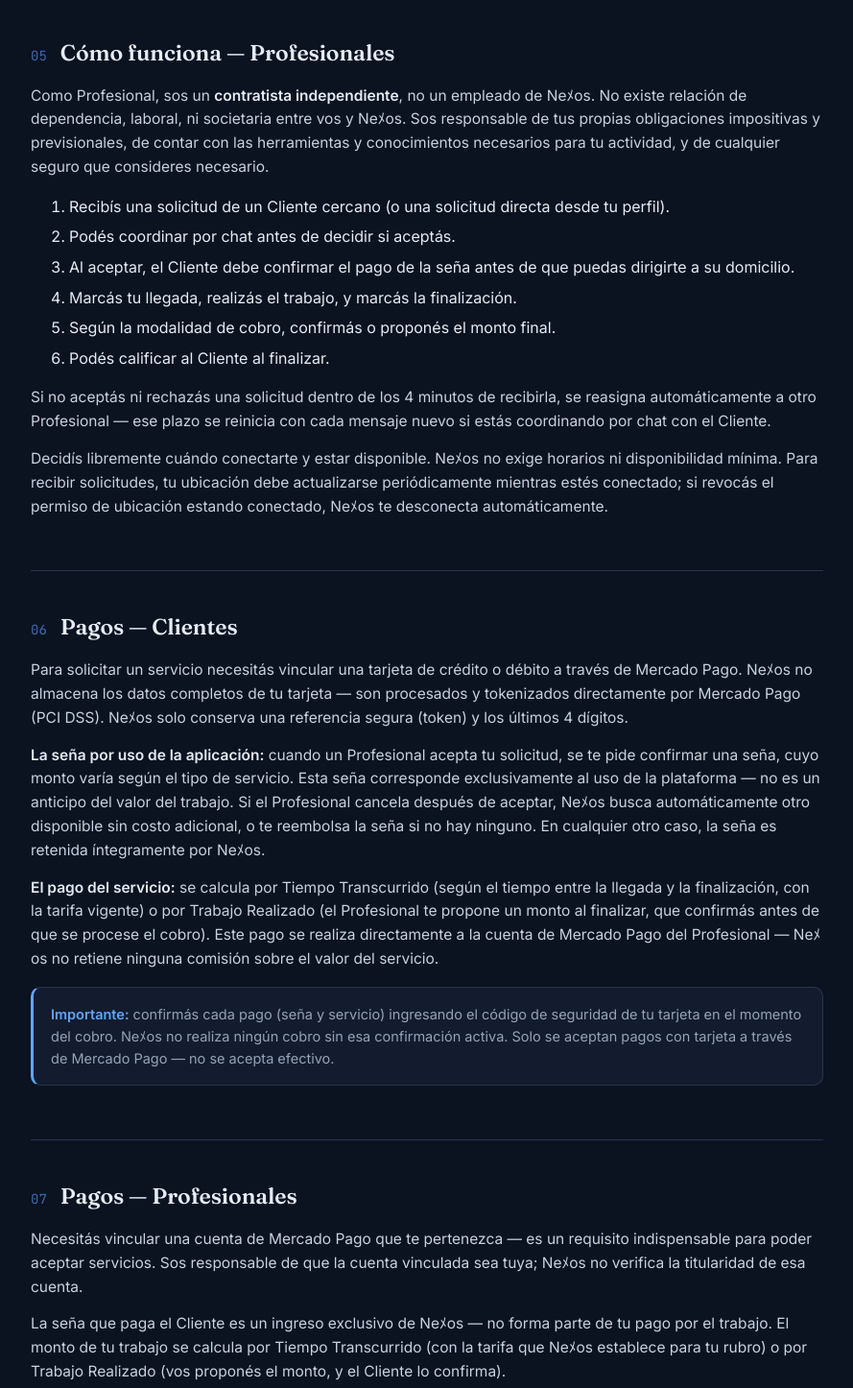
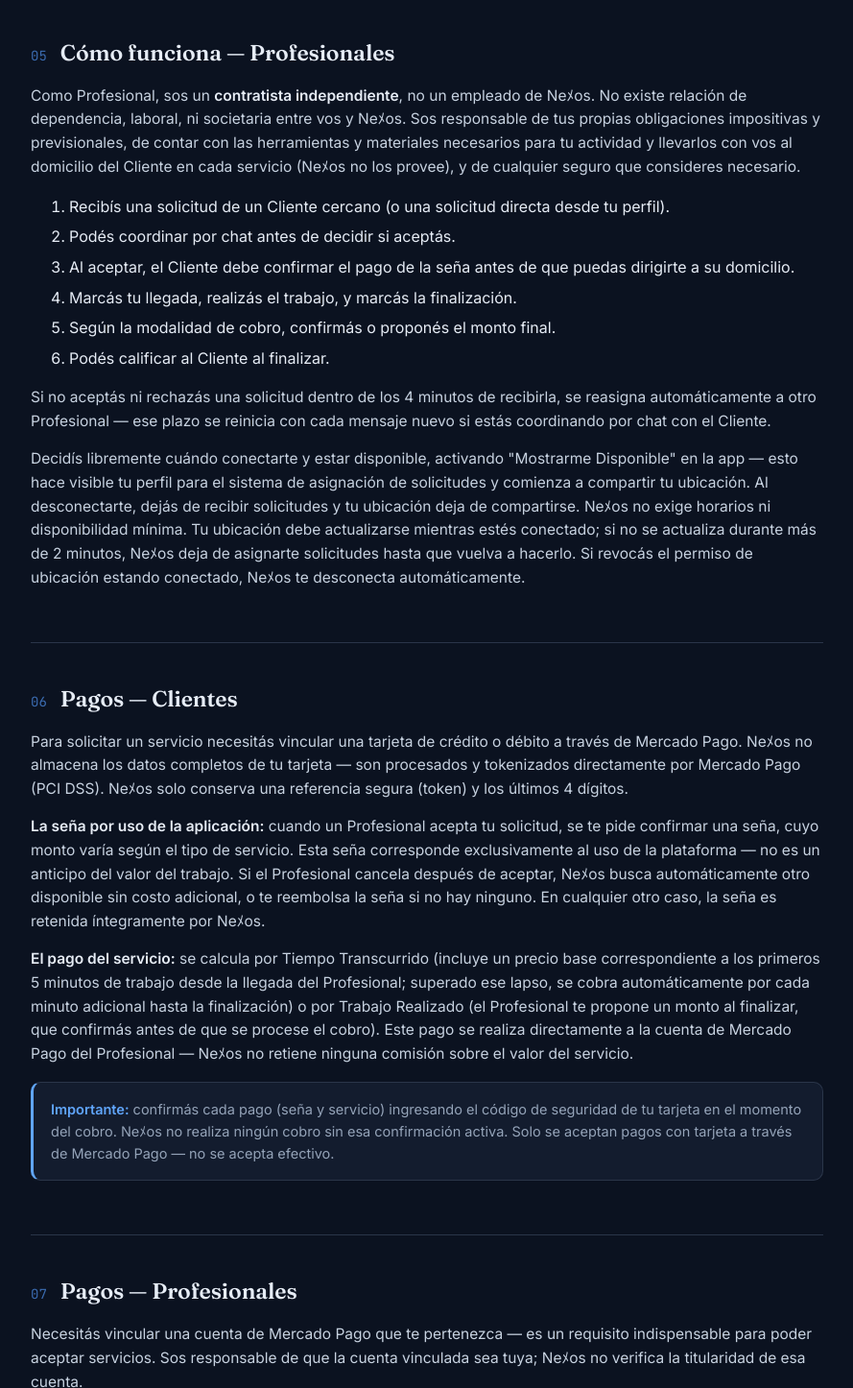
Before and after one commit to albi-id/Web, a plain HTML site: page index.html in a window 1280 px wide. Shown: the part 1870-3316 px from the top of the page at 96% size, without its empty margins (348-1237 px from the left). Drawn offline with Linux system fonts and the light colour scheme.

Commit message:
mejoro terminos

```diff
--- a/index.html
+++ b/index.html
@@ -81,7 +81,7 @@
     </section>
     <section id="uso-profesionales">
       <div class="section-head"><span class="section-num">05</span><h2>Cómo funciona — Profesionales</h2></div>
-      <p>Como Profesional, sos un <strong>contratista independiente</strong>, no un empleado de Neﾒos. No existe relación de dependencia, laboral, ni societaria entre vos y Neﾒos. Sos responsable de tus propias obligaciones impositivas y previsionales, de contar con las herramientas y conocimientos necesarios para tu actividad, y de cualquier seguro que consideres necesario.</p>
+            <p>Como Profesional, sos un <strong>contratista independiente</strong>, no un empleado de Neﾒos. No existe relación de dependencia, laboral, ni societaria entre vos y Neﾒos. Sos responsable de tus propias obligaciones impositivas y previsionales, de contar con las herramientas y materiales necesarios para tu actividad y llevarlos con vos al domicilio del Cliente en cada servicio (Neﾒos no los provee), y de cualquier seguro que consideres necesario.</p>
       <ol>
         <li>Recibís una solicitud de un Cliente cercano (o una solicitud directa desde tu perfil).</li>
         <li>Podés coordinar por chat antes de decidir si aceptás.</li>
@@ -91,19 +91,19 @@
         <li>Podés calificar al Cliente al finalizar.</li>
       </ol>
       <p>Si no aceptás ni rechazás una solicitud dentro de los 4 minutos de recibirla, se reasigna automáticamente a otro Profesional — ese plazo se reinicia con cada mensaje nuevo si estás coordinando por chat con el Cliente.</p>
-      <p>Decidís libremente cuándo conectarte y estar disponible. Neﾒos no exige horarios ni disponibilidad mínima. Para recibir solicitudes, tu ubicación debe actualizarse periódicamente mientras estés conectado; si revocás el permiso de ubicación estando conectado, Neﾒos te desconecta automáticamente.</p>
+           <p>Decidís libremente cuándo conectarte y estar disponible, activando "Mostrarme Disponible" en la app — esto hace visible tu perfil para el sistema de asignación de solicitudes y comienza a compartir tu ubicación. Al desconectarte, dejás de recibir solicitudes y tu ubicación deja de compartirse. Neﾒos no exige horarios ni disponibilidad mínima. Tu ubicación debe actualizarse mientras estés conectado; si no se actualiza durante más de 2 minutos, Neﾒos deja de asignarte solicitudes hasta que vuelva a hacerlo. Si revocás el permiso de ubicación estando conectado, Neﾒos te desconecta automáticamente.</p>
     </section>
     <section id="pagos-clientes">
       <div class="section-head"><span class="section-num">06</span><h2>Pagos — Clientes</h2></div>
       <p>Para solicitar un servicio necesitás vincular una tarjeta de crédito o débito a través de Mercado Pago. Neﾒos no almacena los datos completos de tu tarjeta — son procesados y tokenizados directamente por Mercado Pago (PCI DSS). Neﾒos solo conserva una referencia segura (token) y los últimos 4 dígitos.</p>
       <p><strong>La seña por uso de la aplicación:</strong> cuando un Profesional acepta tu solicitud, se te pide confirmar una seña, cuyo monto varía según el tipo de servicio. Esta seña corresponde exclusivamente al uso de la plataforma — no es un anticipo del valor del trabajo. Si el Profesional cancela después de aceptar, Neﾒos busca automáticamente otro disponible sin costo adicional, o te reembolsa la seña si no hay ninguno. En cualquier otro caso, la seña es retenida íntegramente por Neﾒos.</p>
-      <p><strong>El pago del servicio:</strong> se calcula por Tiempo Transcurrido (según el tiempo entre la llegada y la finalización, con la tarifa vigente) o por Trabajo Realizado (el Profesional te propone un monto al finalizar, que confirmás antes de que se procese el cobro). Este pago se realiza directamente a la cuenta de Mercado Pago del Profesional — Neﾒos no retiene ninguna comisión sobre el valor del servicio.</p>
+            <p><strong>El pago del servicio:</strong> se calcula por Tiempo Transcurrido (incluye un precio base correspondiente a los primeros 5 minutos de trabajo desde la llegada del Profesional; superado ese lapso, se cobra automáticamente por cada minuto adicional hasta la finalización) o por Trabajo Realizado (el Profesional te propone un monto al finalizar, que confirmás antes de que se procese el cobro). Este pago se realiza directamente a la cuenta de Mercado Pago del Profesional — Neﾒos no retiene ninguna comisión sobre el valor del servicio.</p>
       <div class="callout"><strong>Importante:</strong> confirmás cada pago (seña y servicio) ingresando el código de seguridad de tu tarjeta en el momento del cobro. Neﾒos no realiza ningún cobro sin esa confirmación activa. Solo se aceptan pagos con tarjeta a través de Mercado Pago — no se acepta efectivo.</div>
     </section>
     <section id="pagos-profesionales">
       <div class="section-head"><span class="section-num">07</span><h2>Pagos — Profesionales</h2></div>
       <p>Necesitás vincular una cuenta de Mercado Pago que te pertenezca — es un requisito indispensable para poder aceptar servicios. Sos responsable de que la cuenta vinculada sea tuya; Neﾒos no verifica la titularidad de esa cuenta.</p>
-      <p>La seña que paga el Cliente es un ingreso exclusivo de Neﾒos — no forma parte de tu pago por el trabajo. El monto de tu trabajo se calcula por Tiempo Transcurrido (con la tarifa que Neﾒos establece para tu rubro) o por Trabajo Realizado (vos proponés el monto, y el Cliente lo confirma).</p>
+       <p>La seña que paga el Cliente es un ingreso exclusivo de Neﾒos — no forma parte de tu pago por el trabajo. El monto de tu trabajo se calcula por Tiempo Transcurrido (incluye un precio base correspondiente a los primeros 5 minutos desde tu llegada; superado ese lapso, se cobra automáticamente por cada minuto adicional, según la tarifa que Neﾒos establece para tu rubro) o por Trabajo Realizado (vos proponés el monto, y el Cliente lo confirma).</p>
       <p>El monto de tu trabajo se acredita directamente en tu propia cuenta de Mercado Pago, sin pasar por ninguna cuenta de Neﾒos y sin comisión de Neﾒos sobre ese monto. El costo que Mercado Pago cobra por procesar el pago se descuenta de ese monto acreditado, según la configuración de tu propia cuenta.</p>
     </section>
     <section id="cancelaciones">
```
